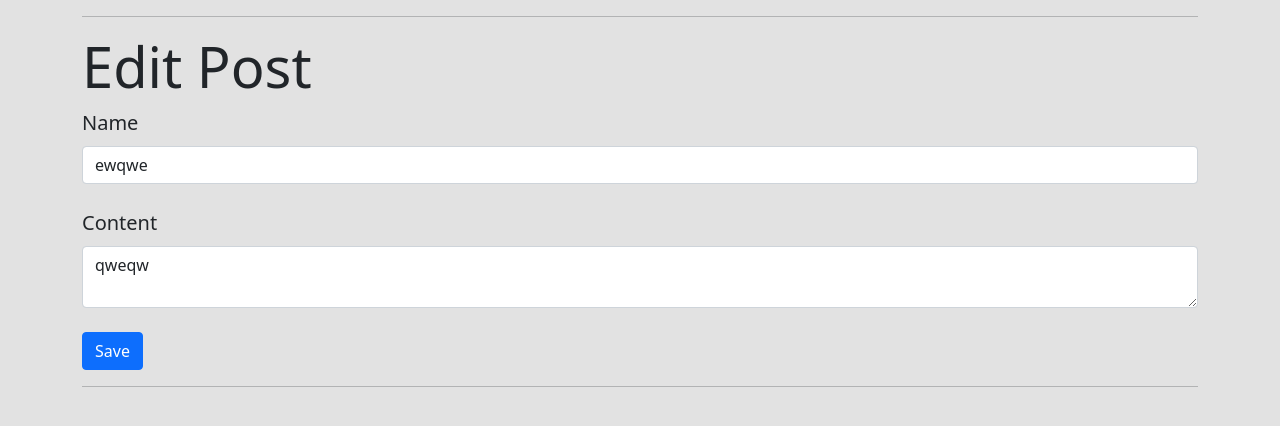
After one commit to mezeru/Blog-flask, a Flask app: template templates/edit.html in a window 1280 px wide. The commit adds this page. Shown: the top 426 px of the page. Run offline with Flask 2, Linux system fonts and the light colour scheme; the template is opened without the code that fills it: values that come from a table or form of the project are taken from there, others are empty; data comes from the database, SQL or seed files in the repository; both versions use the stored data as it was after the commit.

Commit message:
Added : Edit post feature

```diff
--- a/app.py
+++ b/app.py
@@ -1,6 +1,7 @@
 from os import name
 import flask
 from flask import request, redirect
+from flask.templating import render_template
 from flask_sqlalchemy import SQLAlchemy
 from datetime import datetime
 
@@ -30,12 +31,17 @@ def delete(id):
     return redirect('/posts')
 
 
-@app.route('/posts/edit/<int:id>', methods=["GET", "POSTS"])
+@app.route('/posts/edit/<int:id>', methods=["GET", "POST"])
 def edit(id):
-    post = Card.query.get_or_404(id)
-    db.session.delete(post)
-    db.session.commit()
-    return redirect('/posts')
+
+    if request.method == "POST":
+        post = Card.query.get_or_404(id)
+        post.name = request.form['name']
+        post.content = request.form['content']
+        db.session.commit()
+        return redirect('/posts')
+    else:
+        return render_template("edit.html", post=Card.query.get_or_404(id))
 
 
 @app.route('/posts', methods=["GET", "POST"])
--- /dev/null
+++ b/templates/edit.html
@@ -0,0 +1,20 @@
+{% extends 'base.html' %}
+
+{% block head %} <title>Edit</title> {% endblock %}
+
+{% block body %}
+
+<hr>
+<h2 class="display-4" >Edit Post</h2>
+<form action="/posts/edit/{{post.id}}" method="POST">
+    <label class="lead mb-2">Name</label>
+    <input type="text" name="name" id="name" class="form-control" placeholder="Enter Name of the Post" value={{post.name}}>
+    <br>
+    <label class="lead mb-2" >Content</label>
+    <textarea class="form-control" type="text" name="content" id="content" placeholder="Enter Content of the Post">{{post.content}}</textarea>
+    <br>
+    <input type="submit" value="Save" class="btn btn-primary">
+</form>
+<hr>
+
+{% endblock %}
--- a/templates/posts.html
+++ b/templates/posts.html
@@ -15,7 +15,7 @@
         <label class="lead mb-2" >Content</label>
         <textarea class="form-control" type="text" name="content" id="content" placeholder="Enter Content of the Post"></textarea>
         <br>
-        <input type="submit" value="POST" class="btn btn-primary">
+        <input type="submit" value="POST" class="btn btn-success">
     </form>
     <hr>
 
@@ -28,7 +28,7 @@
             <p class="card-text mb-2 mt-2" >{{ post.content }}</p>
             <hr>
             <div style="display: flex;flex-direction: row;justify-content: space-evenly;">
-                <a class="btn btn-primary mb-2 mt-2" href="/posts/delete/{{post.id}}">Edit</a>
+                <a class="btn btn-primary mb-2 mt-2" href="/posts/edit/{{post.id}}">Edit</a>
                 <a class="btn btn-danger mb-2 mt-2" href="/posts/delete/{{post.id}}">Delete</a>
 
             </div>
```
Also changed, not shown: posts.db.
